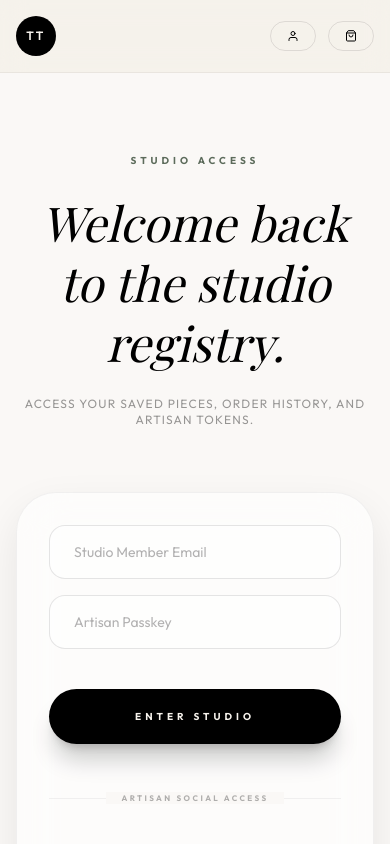
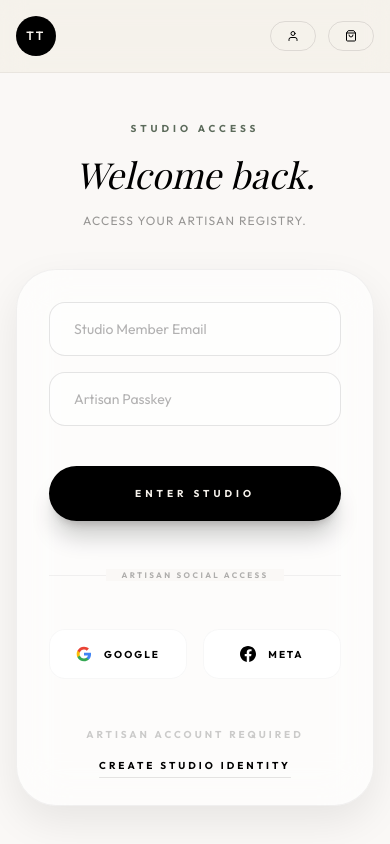
Before and after one commit to Ayushguleria73again/thread-and-timber, a Next.js app: page /auth/login in a window 390 px wide. Shown: the top 844 px of the page. Built offline with nearby package versions, Linux system fonts and the light colour scheme; no server answers; a web font is replaced by a local one.

Commit message:
style: optimize auth layout for viewport efficiency

```diff
--- a/src/app/auth/login/page.tsx
+++ b/src/app/auth/login/page.tsx
@@ -144,11 +144,11 @@ function LoginForm() {
 export default function LoginPage() {
   return (
     <div className="min-h-screen bg-[#FAF8F6]">
-      <section className="container-pad py-20 lg:py-32">
-        <div className="flex flex-col items-center text-center max-w-2xl mx-auto mb-16">
-            <p className="text-[10px] uppercase tracking-[0.4em] font-bold text-moss mb-6">Studio Access</p>
-            <h1 className="font-serif text-5xl italic text-black leading-tight">Welcome back to the studio registry.</h1>
-            <p className="mt-6 text-xs uppercase tracking-widest text-black/40 max-w-md">Access your saved pieces, order history, and artisan tokens.</p>
+      <section className="container-pad py-12 lg:py-20">
+        <div className="flex flex-col items-center text-center max-w-2xl mx-auto mb-10">
+            <p className="text-[10px] uppercase tracking-[0.4em] font-bold text-moss mb-4">Studio Access</p>
+            <h1 className="font-serif text-4xl lg:text-5xl italic text-black leading-tight">Welcome back.</h1>
+            <p className="mt-4 text-xs uppercase tracking-widest text-black/40 max-w-md">Access your artisan registry.</p>
         </div>
 
         <Suspense fallback={
--- a/src/app/auth/signup/page.tsx
+++ b/src/app/auth/signup/page.tsx
@@ -51,11 +51,11 @@ export default function SignupPage() {
 
   return (
     <div className="min-h-screen bg-[#FAF8F6]">
-      <section className="container-pad py-20 lg:py-32">
-        <div className="flex flex-col items-center text-center max-w-2xl mx-auto mb-16">
-            <p className="text-[10px] uppercase tracking-[0.4em] font-bold text-moss mb-6">Studio Joinery</p>
-            <h1 className="font-serif text-5xl italic text-black leading-tight">Create your studio identity.</h1>
-            <p className="mt-6 text-xs uppercase tracking-widest text-black/40 max-w-md">Save favorites, track handcrafted orders, and get early drop access.</p>
+      <section className="container-pad py-12 lg:py-20">
+        <div className="flex flex-col items-center text-center max-w-2xl mx-auto mb-10">
+            <p className="text-[10px] uppercase tracking-[0.4em] font-bold text-moss mb-4">Studio Joinery</p>
+            <h1 className="font-serif text-4xl lg:text-5xl italic text-black leading-tight">Create your identity.</h1>
+            <p className="mt-4 text-xs uppercase tracking-widest text-black/40 max-w-md">Join the artisan registry.</p>
         </div>
 
         <motion.div
```
